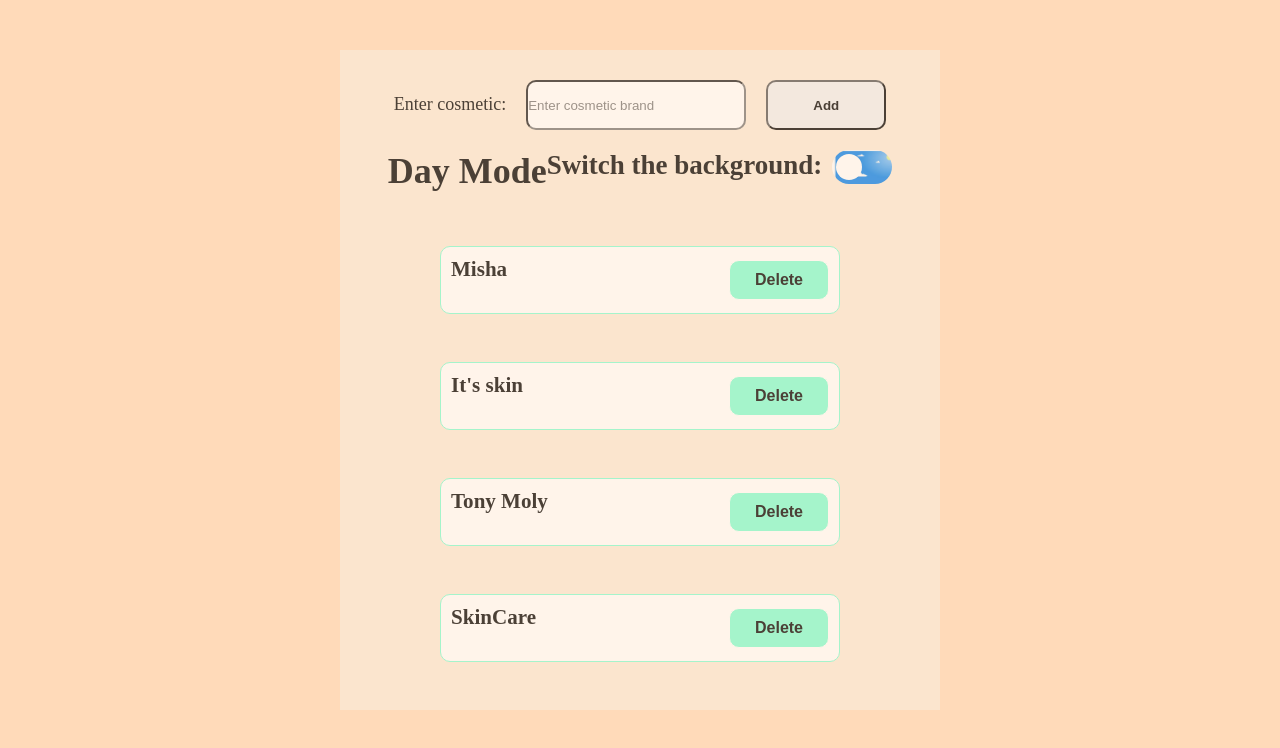
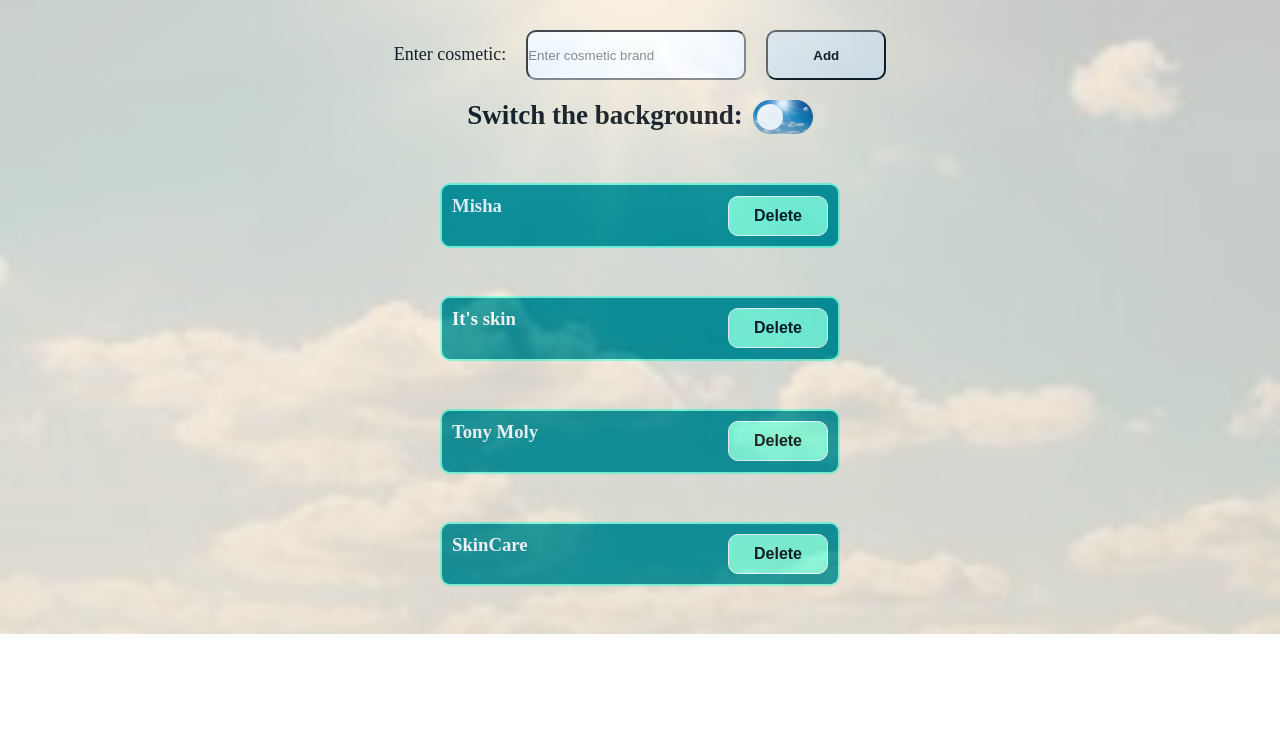
Before and after one commit to Peryshka/React-task2, a React (Create React App) app: page / in a window 1280 px wide. Shown: the top 748 px of the page. Built offline with nearby package versions, Linux system fonts and the light colour scheme.

Commit message:
added theming bg for switch checkbox

```diff
--- a/src/App.css
+++ b/src/App.css
@@ -8,23 +8,23 @@
   font-size: 18px;
   font-family: "Calisto MT";
   font-weight: 400;
-  background: peachpuff;
+  position: relative;
 }
 
 .container {
   margin: 0 auto;
   width: 600px;
+  opacity: 0.9;
 }
 
 .wrap {
-  margin-top: 50px;
   display: flex;
   flex-direction: column;
   justify-content: center;
   align-items: center;
   background-color: antiquewhite;
   padding: 30px;
-  opacity: 0.7;
+  opacity:0.8;
 }
 
 .input {
@@ -46,3 +46,13 @@
   width: 200px;
   height: 200px;
 }
+
+.nightMode{
+  display: block;
+  background: url('./img/night.jpeg') center center/cover no-repeat;
+}
+
+.dayMode{
+  display: block;
+  background: url('./img/day2.jpeg') center center/cover no-repeat;
+}
--- a/src/App.js
+++ b/src/App.js
@@ -30,6 +30,10 @@
   //All states
   const [data, setData] = useState(DATA);
   const [newTitle, setNewTitle] = useState('');
+  const [isNight, setIsNight] = useState(false);
+  function handleNightTheme() {
+    setIsNight(!isNight);
+  }
   //The end of all states
   //Handle functions for events
   function handleTitleChange(e) {
@@ -53,7 +57,7 @@
   //End of Handle functions for events
   //Rendering Info
   return (
-    <div className='container'>
+    <div className={`'container' ${isNight? 'nightMode' : ' dayMode' } `}>
       <div className='wrap'>
         <div className="form">
           <label className="label">
@@ -67,7 +71,10 @@
           </label>
           <button className="addBtn" onClick={handleAddPost}>Add</button>
         </div>
-        <ToggleSwitchChangeBg />
+        <ToggleSwitchChangeBg
+        onChange={handleNightTheme}
+        value={isNight}
+        />
         {data.map((item) => {
           return (
             <InfoList
--- a/src/components/ToggleSwitchChangeBg/Toggle.module.css
+++ b/src/components/ToggleSwitchChangeBg/Toggle.module.css
@@ -33,7 +33,7 @@
   -webkit-transition: .4s;
   transition: .4s;
   border-radius: 50%;
-  background: url('../../img/day1.jpeg');
+  background: url('../../img/day2.jpeg');
   background-size: cover;
 }
 
@@ -77,7 +77,7 @@
 
 .toggleImg {
   display: block;
-  background: url('../../img/day1.jpeg') center center/contain no-repeat;
+  background: url('../../img/day2.jpeg') center center/contain no-repeat;
   width: 60px;
   height: 34px;
 }
@@ -92,7 +92,7 @@
 .dayMode {
   display: block;
   position: absolute;
-  background: url('../../img/day1.jpeg') center center/contain no-repeat;
+  background: url('../../img/day2.jpeg') center center/contain no-repeat;
   z-index: -1;
   opacity: 0.2;
 
--- a/src/components/ToggleSwitchChangeBg/index.jsx
+++ b/src/components/ToggleSwitchChangeBg/index.jsx
@@ -1,19 +1,13 @@
 import React from 'react';
-import {useState} from 'react';
 import styles from './Toggle.module.css';
 
 
-function ToggleSwitchChangeBg() {
-  const [isNight, setIsNight] = useState(false);
-  function handleNight() {
-    setIsNight(!isNight);
-  }
+function ToggleSwitchChangeBg({value, onChange}) {
   return(
     <div className={styles.wrapToggle}>
-      <h1>{isNight ? 'Night Mode' : 'Day Mode'}</h1>
       <h2>Switch the background: </h2>
      <label className={styles.switch} >
-       <input type="checkbox" onChange={handleNight} checked={isNight} className={styles.inp} />
+       <input type="checkbox" onChange={onChange} checked={value} className={styles.inp} />
        <span className={styles["slider"]}></span>
      </label>
     </div>
--- a/src/components/info-list/style.module.css
+++ b/src/components/info-list/style.module.css
@@ -1,19 +1,22 @@
 .wrap {
   display: flex;
   list-style-type: none;
+  opacity:1;
 }
 
 .list {
   border: 1px solid black;
   border-radius: 10px;
+  font-size: 16px;
   display: flex;
   justify-content: space-between;
   align-items: center;
   padding: 10px;
   margin-top: 30px;
   width: 400px;
-  background-color: white;
-  border: 1px solid aquamarine;
+  background-color: darkcyan;
+  border: 2px solid aquamarine;
+  color: white;
 }
 
 .deleteBtn {
```
